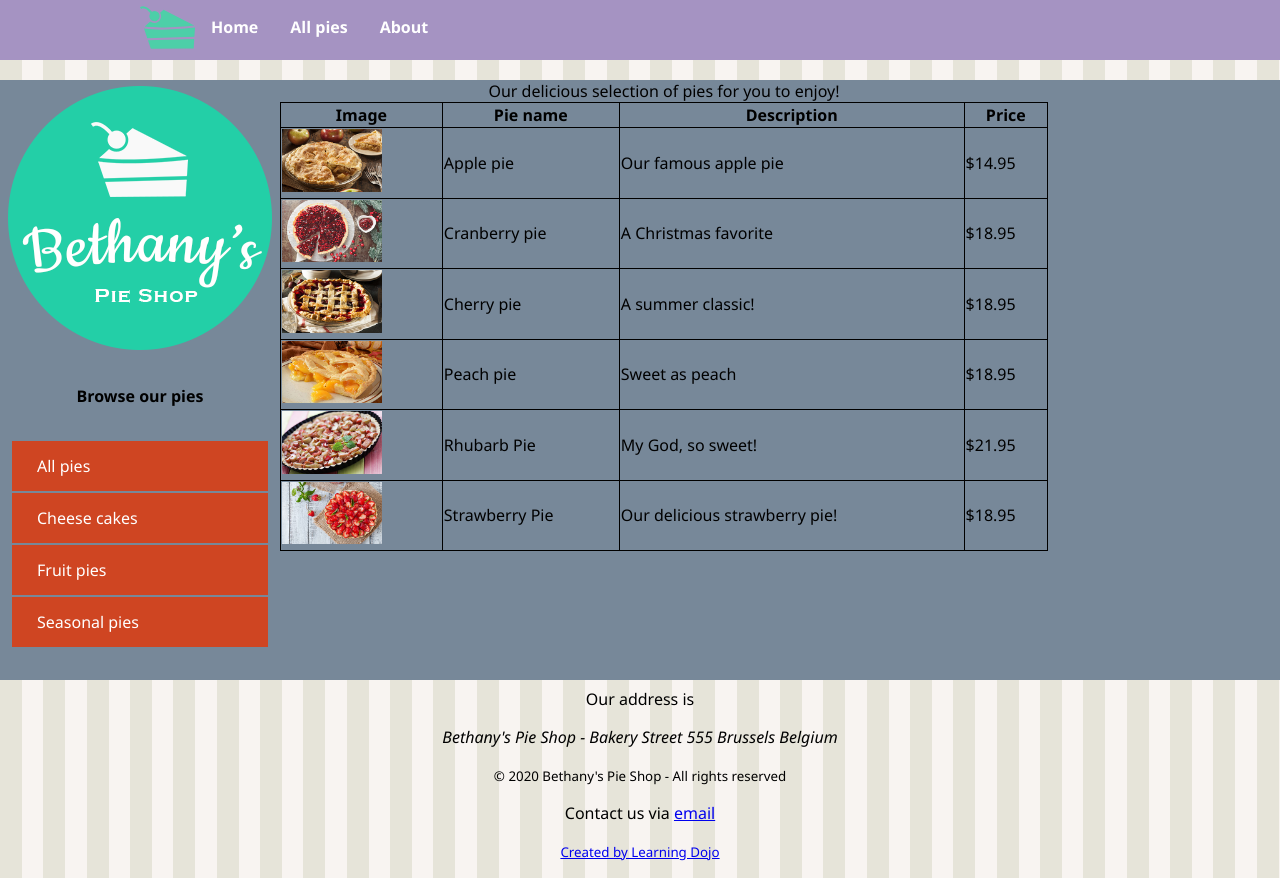
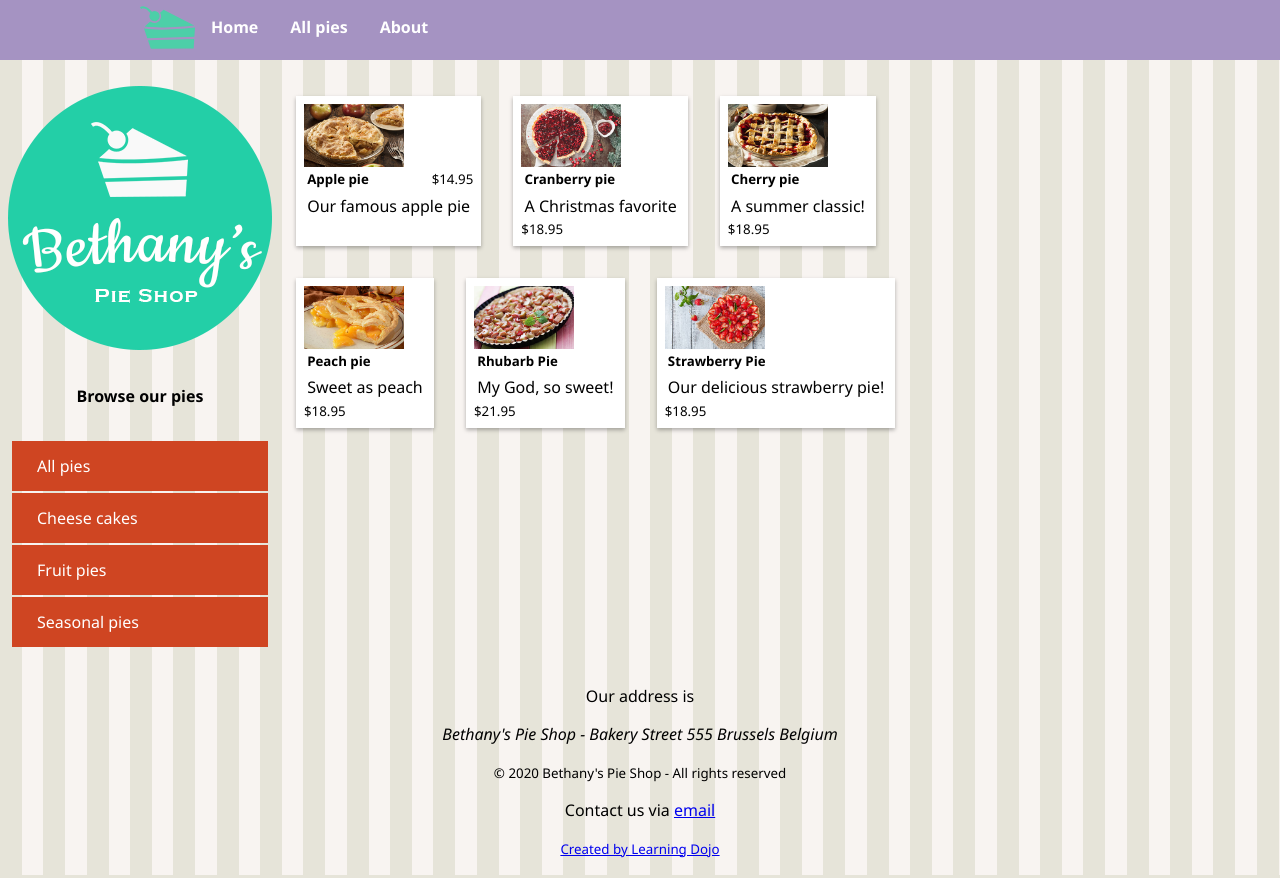
Before and after one commit to MiHawkStackOverFlow/Flexbox-Website, a plain HTML site: page pages/fruitpies.html in a window 1280 px wide. Drawn offline with Linux system fonts and the light colour scheme.

Commit message:
nesting containers

```diff
--- a/css/styles.css
+++ b/css/styles.css
@@ -73,9 +73,40 @@ nav>ul>li a {
     display: flex;
     flex-direction: row;
     flex-wrap: wrap;
-    background-color: lightslategrey;
-    height: 600px;
-    align-content: space-between;
+}
+
+.pieGallery {
+    display: flex;
+    flex-direction: row;
+    width: 60%;
+    flex-wrap: wrap;
+    align-content: flex-start;
+}
+
+.pieCard {
+    display: flex;
+    flex-direction: column;
+    margin: 1rem;
+    font-weight: 500;
+    /* align-items: center; */
+    background-color: white;
+    box-shadow: 0 2px 4px rgba(0, 0, 0, 0.3);
+    padding: 0.5rem;
+}
+
+.pieCard > h5, .pieCard > p {
+    margin: .2rem 0.2rem;
+}
+
+.cardRow {
+    display: flex;
+    flex-direction: row;
+    justify-content: space-between;
+    align-items: center;
+}
+
+.cardRow > h5, .cardRow > p {
+    margin: .2rem 0.2rem;
 }
 
 /*Main Content*/
--- a/pages/fruitpies.html
+++ b/pages/fruitpies.html
@@ -36,60 +36,52 @@
                 <a href="seasonalpies.html"><li>Seasonal pies</li></a>
             </ul>
         </aside>
-        <main class="main">
-            <table border="1"
-                style="width:100%;border: 1px solid black;border-collapse: collapse; padding: 20px;border-spacing: 5px;">
-                <caption>
-                    Our delicious selection of pies for you to enjoy!
-                </caption>
-                <thead>
-                    <tr>
-                        <th>Image</th>
-                        <th>Pie name</th>
-                        <th>Description</th>
-                        <th>Price</th>
-                    </tr>
-                </thead>
-                <tbody>
-                    <tr>
-                        <td><img src="../images/products/applepiesmall.jpg" width="100"></td>
-                        <td>Apple pie</td>
-                        <td>Our famous apple pie</td>
-                        <td>$14.95</td>
-                    </tr>
-                    <tr>
-                        <td><img src="../images/products/cranberrypiesmall.jpg" width="100"></td>
-                        <td>Cranberry pie</td>
-                        <td>A Christmas favorite</td>
-                        <td>$18.95</td>
-                    </tr>
-                    <tr>
-                        <td><img src="../images/products/cherrypiesmall.jpg" width="100"></td>
-                        <td>Cherry pie</td>
-                        <td>A summer classic!</td>
-                        <td>$18.95</td>
-                    </tr>
-                    <tr>
-                        <td><img src="../images/products/peachpiesmall.jpg" width="100"></td>
-                        <td>Peach pie</td>
-                        <td>Sweet as peach</td>
-                        <td>$18.95</td>
-                    </tr>
-                    <tr>
-                        <td><img src="../images/products/rhubarbpiesmall.jpg" width="100"></td>
-                        <td>Rhubarb Pie</td>
-                        <td>My God, so sweet!</td>
-                        <td>$21.95</td>
-                    </tr>
-                    <tr>
-                        <td><img src="../images/products/strawberrypiesmall.jpg" width="100"></td>
-                        <td>Strawberry Pie</td>
-                        <td>Our delicious strawberry pie!</td>
-                        <td>$18.95</td>
-                    </tr>
+        <main class="pieGallery">
 
-                </tbody>
-            </table>
+            <div class="pieCard">
+                <img src="../images/products/applepiesmall.jpg" width="100" height="63">
+                <div class="cardRow">
+                    <h5>Apple pie</h5>
+                    <small>$14.95</small>
+                </div>
+                <p>Our famous apple pie</p>
+            </div>
+
+            <div class="pieCard">
+                <img src="../images/products/cranberrypiesmall.jpg" width="100" height="63">
+                <h5>Cranberry pie</h5>
+                <p>A Christmas favorite</p>
+                <small>$18.95</small>
+            </div>
+
+            <div class="pieCard">
+                <img src="../images/products/cherrypiesmall.jpg" width="100" height="63">
+                <h5>Cherry pie</h5>
+                <p>A summer classic!</p>
+                <small>$18.95</small>
+            </div>
+
+            <div class="pieCard">
+                <img src="../images/products/peachpiesmall.jpg" width="100" height="63">
+                <h5>Peach pie</h5>
+                <p>Sweet as peach</p>
+                <small>$18.95</small>
+            </div>
+
+            <div class="pieCard">
+                <img src="../images/products/rhubarbpiesmall.jpg" width="100" height="63">
+                <h5>Rhubarb Pie</h5>
+                <p>My God, so sweet!</p>
+                <small>$21.95</small>
+            </div>
+
+            <div class="pieCard">
+                <img src="../images/products/strawberrypiesmall.jpg" width="100" height="63">
+                <h5>Strawberry Pie</h5>
+                <p>Our delicious strawberry pie!</p>
+                <small>$18.95</small>
+            </div>
+
         </main>
     </div>
 
```
